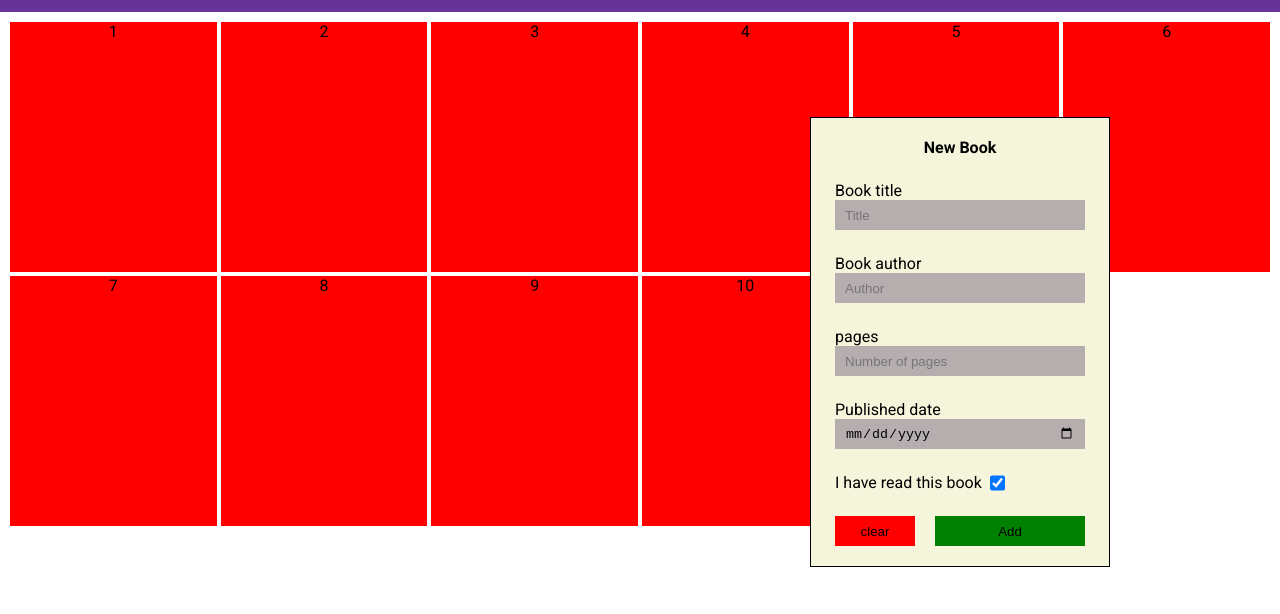
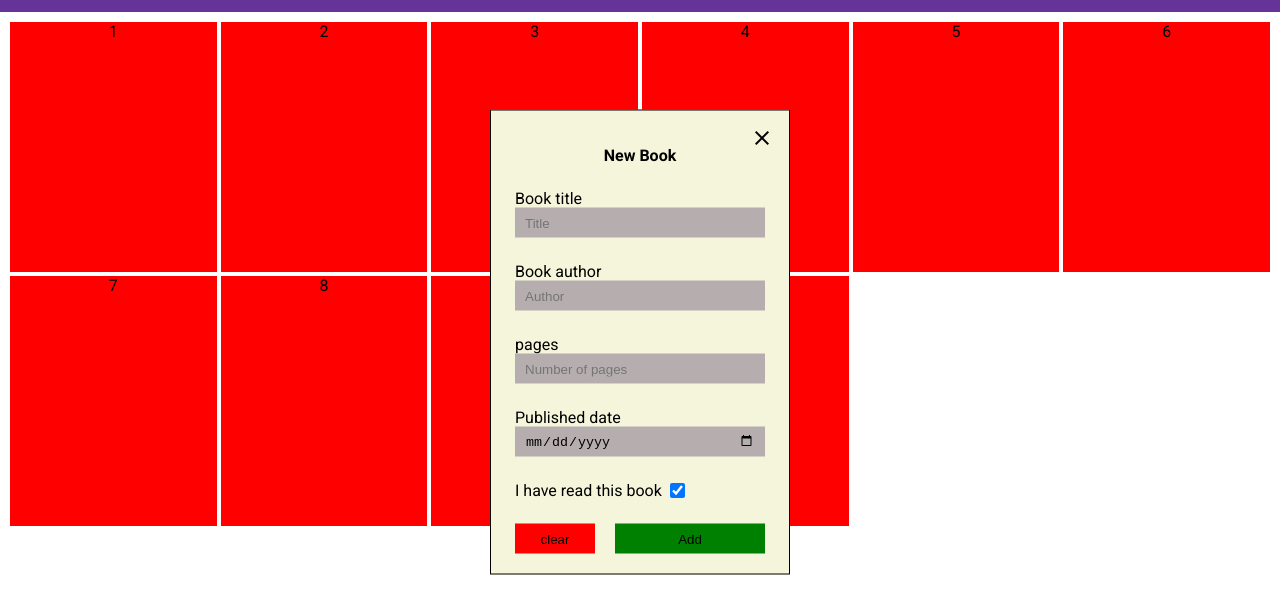
Before and after one commit to Imo-oje/library, a plain HTML site: page index.html in a window 1280 px wide. Both pictures are taken after a click on the button "Add book". Shown: the part 58-672 px from the top of the page. Drawn offline with nearby package versions, Linux system fonts and the light colour scheme.

Commit message:
Enabled form pop up

```diff
--- a/index.html
+++ b/index.html
@@ -8,6 +8,10 @@
     <link
       rel="stylesheet"
       href="https://cdnjs.cloudflare.com/ajax/libs/font-awesome/4.7.0/css/font-awesome.min.css"
+    />
+    <link
+      rel="stylesheet"
+      href="https://fonts.googleapis.com/css2?family=Material+Symbols+Sharp:opsz,wght,FILL,GRAD@20..48,100..700,0..1,-50..200"
     />
   </head>
   <body>
@@ -28,6 +32,7 @@
       <div>10</div>
     </main>
     <div class="form">
+      <span class="material-symbols-sharp || close"> close </span>
       <form action="post">
         <legend>New Book</legend>
         <div class="title">
--- a/main.js
+++ b/main.js
@@ -1 +1,10 @@
-console.log("console");
+const closeForm = document.querySelector(".form .close");
+const addBook = document.querySelector(".add-book");
+const form = document.querySelector(".form");
+
+let toggleForm = [closeForm, addBook];
+toggleForm.map((item) => {
+  item.addEventListener("click", () => {
+    form.classList.toggle("show");
+  });
+});
--- a/style.css
+++ b/style.css
@@ -67,13 +67,19 @@ main.book_container {
 .form {
   position: absolute;
   top: 50%;
-  left: 75%;
+  left: 50%;
   border: 1px solid black;
   padding: 20px;
   height: auto;
   width: 300px;
+  display: none;
   transform: translate(-50%, -50%);
   background-color: rgb(245, 245, 220);
+  user-select: none;
+}
+
+.show {
+  display: block;
 }
 
 form {
@@ -83,6 +89,7 @@ form {
   font-weight: 400;
   margin: 0 auto;
   width: 250px;
+  margin-top: 15px;
 }
 
 form legend {
@@ -143,4 +150,8 @@ form .button .reset {
 
 .form .close {
   z-index: 9999;
+  position: absolute;
+  top: 15px;
+  right: 15px;
+  cursor: pointer;
 }
```
